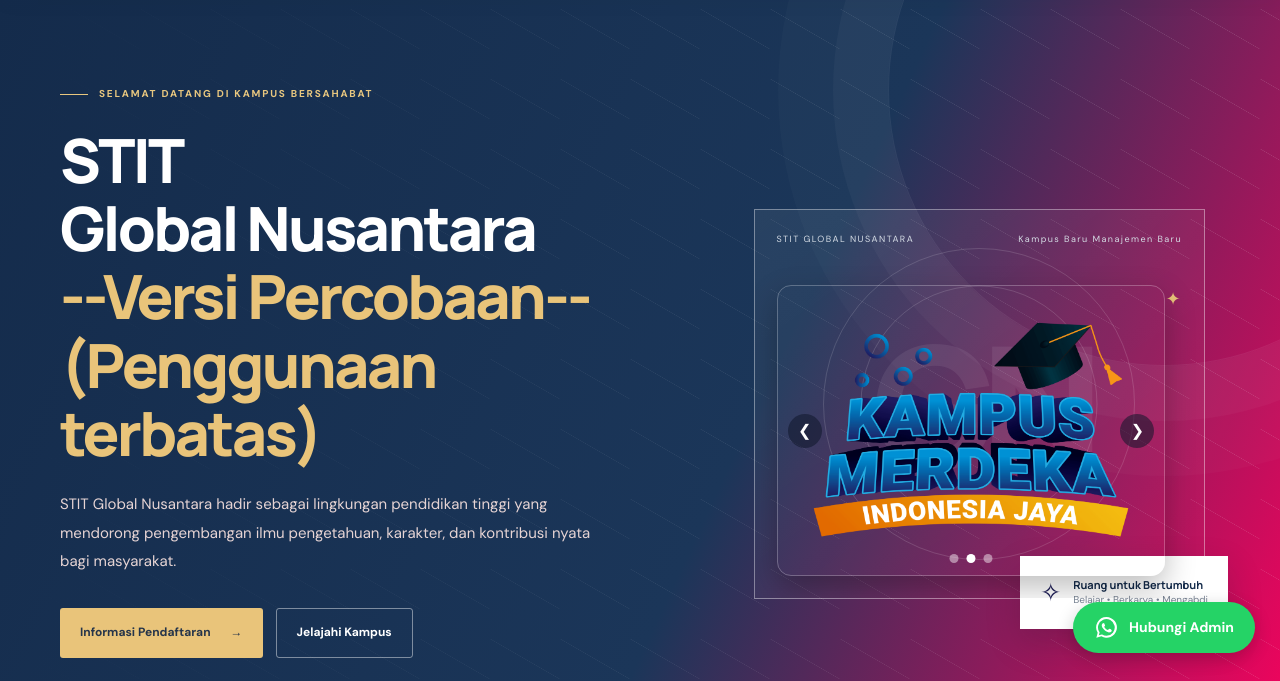
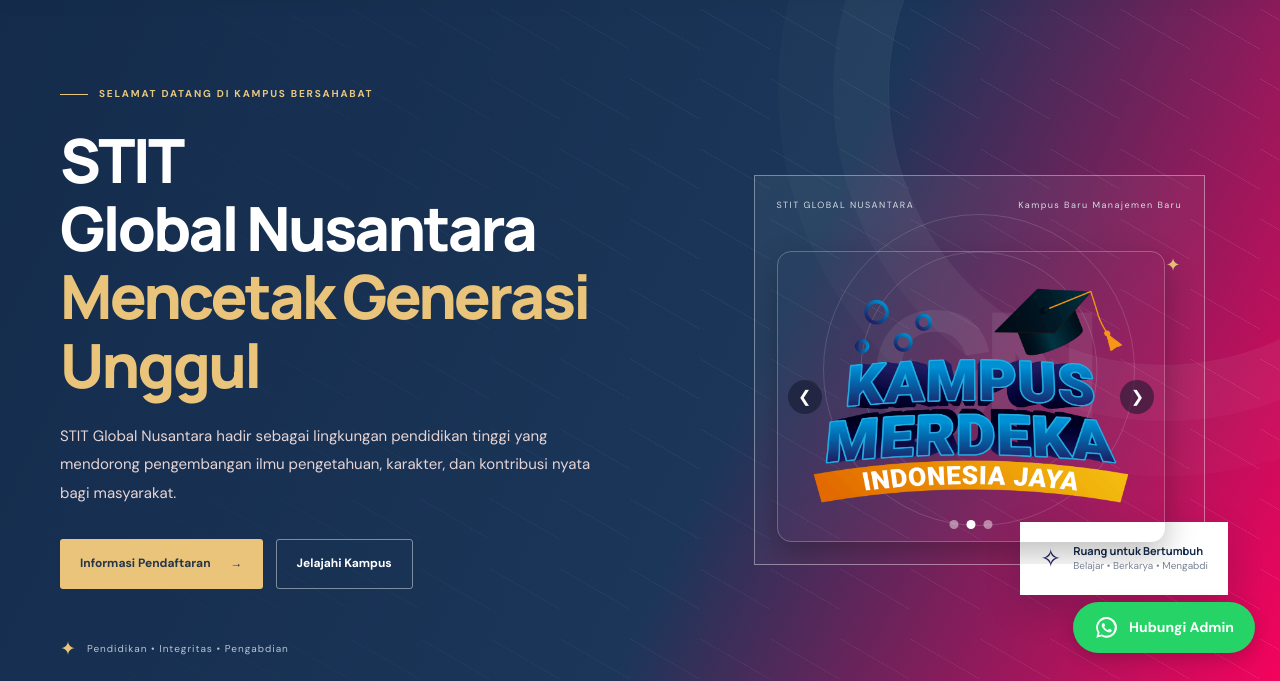
Before and after one commit to stitglobalnusantara/stitglobalnusantara.github.io, a plain HTML site: page index.html in a window 1280 px wide. Shown: the part 122-803 px from the top of the page. Drawn offline with Linux system fonts and the light colour scheme.

Commit message:
Rapikan struktur halaman dan judul hero website

```diff
--- a/index.html
+++ b/index.html
@@ -4,7 +4,7 @@
   <meta charset="UTF-8">
   <meta name="viewport" content="width=device-width, initial-scale=1.0">
   <meta name="description" content="Website resmi STIT Global Nusantara. Informasi profil kampus, akademik, berita, dan penerimaan mahasiswa baru.">
-  <meta name="theme-color" content="#142b4b">
+  <meta name="theme-color" content="#17365d">
   <title>STIT Global Nusantara | Website Resmi</title>
   <link rel="preconnect" href="https://fonts.googleapis.com">
   <link rel="preconnect" href="https://fonts.gstatic.com" crossorigin>
@@ -25,7 +25,6 @@
   </svg>
   <span>Hubungi Admin</span>
 </a>
-</body>
   <div class="topbar">
     <div class="container topbar-inner">
       <span>Sekolah Tinggi Ilmu Tarbiyah</span>
@@ -71,7 +70,7 @@
       <div class="container hero-grid">
         <div class="hero-content">
           <div class="eyebrow"><span class="eyebrow-line"></span> SELAMAT DATANG DI KAMPUS BERSAHABAT</div>
-          <h1>STIT <br> Global Nusantara <br> <em>--Versi Percobaan--(Penggunaan terbatas)</em></h1>
+          <h1>STIT<br>Global Nusantara<br><em>Mencetak Generasi Unggul</em></h1>
           <p class="hero-desc">STIT Global Nusantara hadir sebagai lingkungan pendidikan tinggi yang mendorong pengembangan ilmu pengetahuan, karakter, dan kontribusi nyata bagi masyarakat.</p>
           <div class="hero-actions">
             <a class="button button-gold" href="#pmb">Informasi Pendaftaran <span>→</span></a>
```
